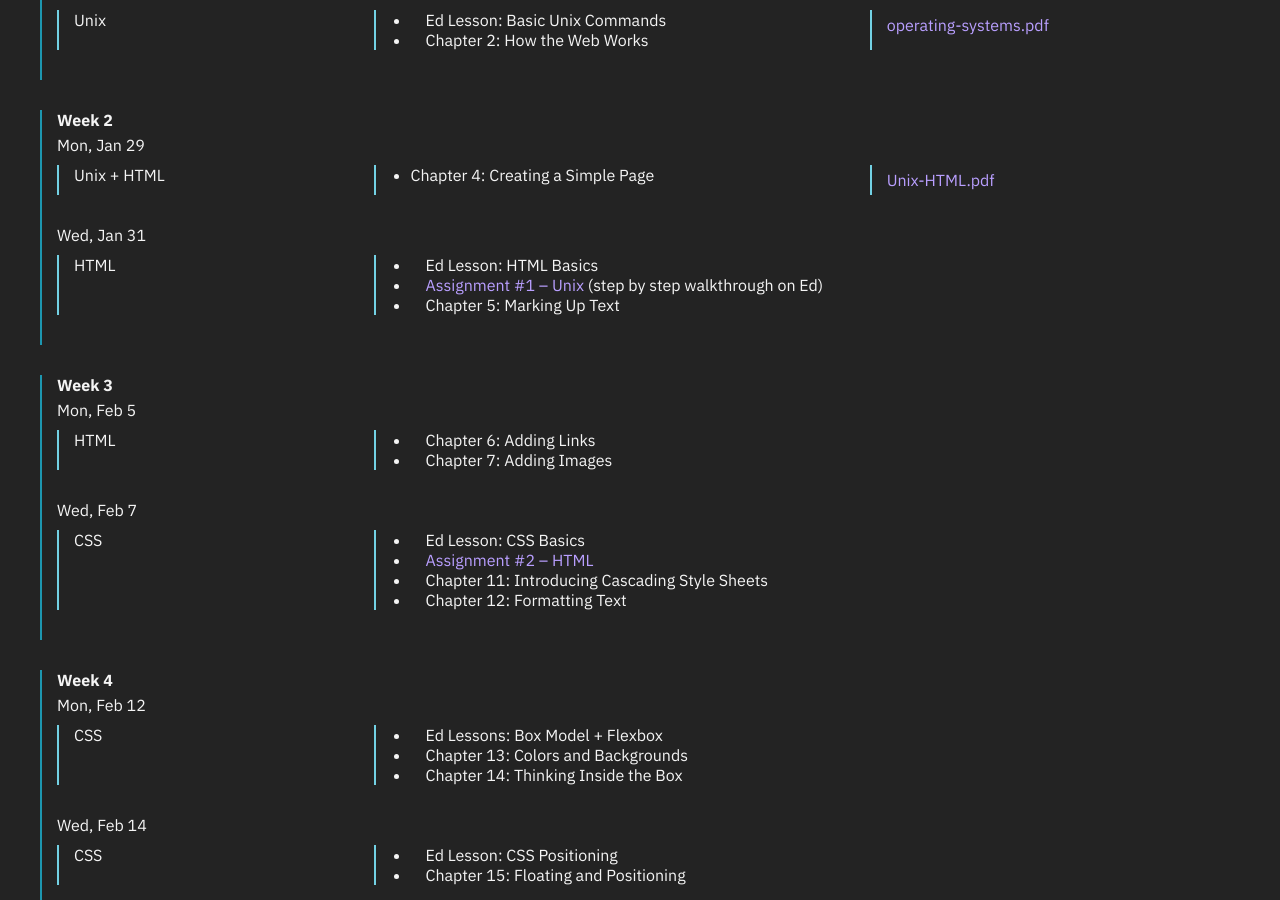
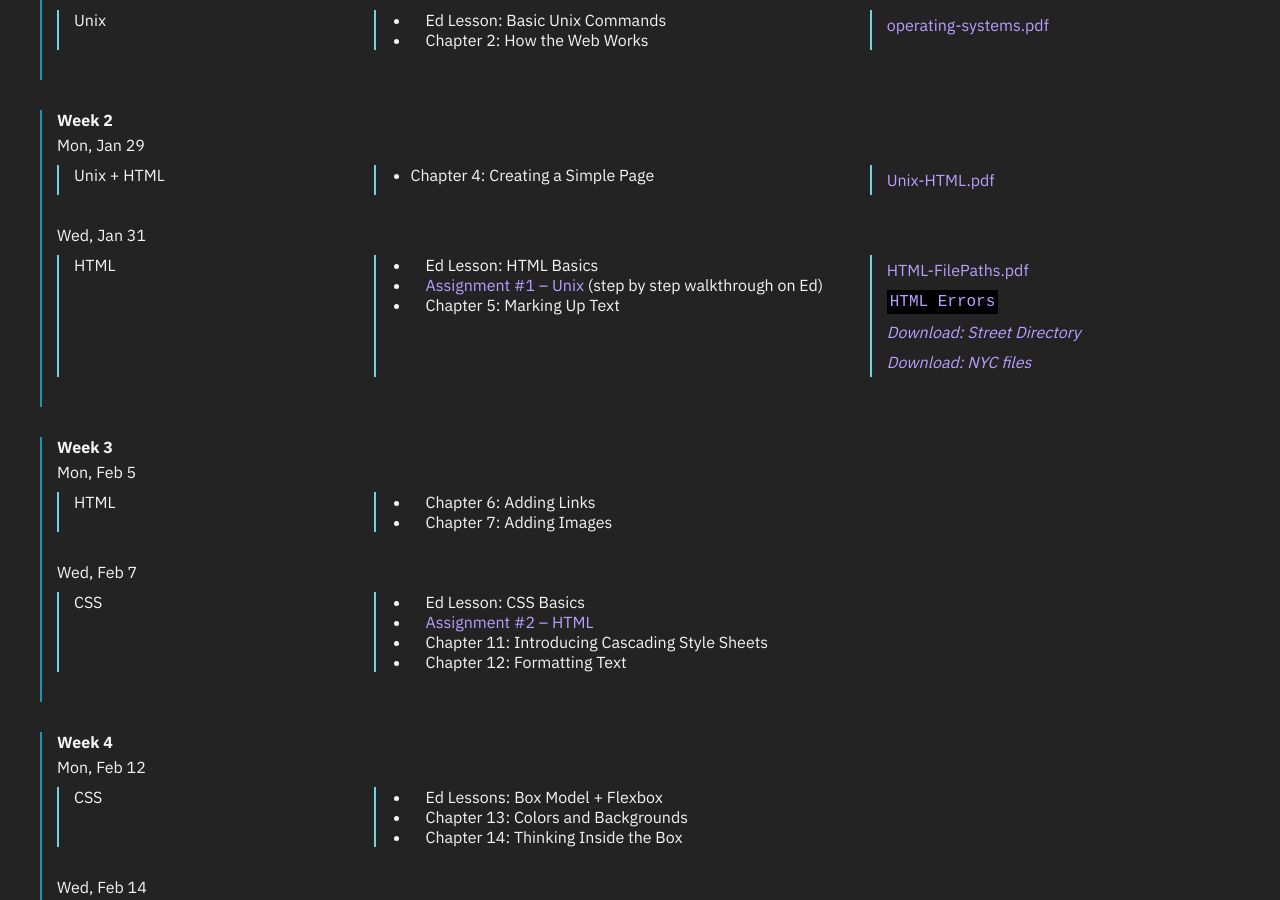
Before and after one commit to emilydidthis/CSCI-UA.0004-Spring24, a Jekyll site: the page built from schedule.markdown, in a window 1280 px wide and 900 px high, scrolled down 335 px. Built offline with Jekyll 4.4.1, drawn with Linux system fonts in a browser that asks for light colours.

Commit message:
day 4 assets

```diff
--- a/_data/schedule.yaml
+++ b/_data/schedule.yaml
@@ -36,9 +36,18 @@ schedule:
         - "[Assignment #1 – Unix](https://emilydidthis.github.io/CSCI-UA.0004-Spring24/assignments/01.html) (step by step walkthrough on Ed)"
         - "Chapter 5: Marking Up Text"
         files:
-        # - name: operating-systems.pdf
-        #   path: /assets/slides/02_Unix.pdf
-        #   type: slides
+        - name: HTML-FilePaths.pdf
+          path: /assets/slides/04_HTML-FilePaths.pdf
+          type: slides
+        - name: HTML Errors
+          path: /demos/html-errors.html
+          type: code
+        - name: "Download: Street Directory"
+          path: /assets/files/street.zip
+          type: download
+        - name: "Download: NYC files"
+          path: /assets/files/nyc-files.zip
+          type: download
   - week_number: 3
     classes:
       - topics: HTML
--- a/assignments/on-deck/02.markdown
+++ b/assignments/02.markdown
@@ -4,7 +4,7 @@ layout: assignments
 title: "Assignment #2"
 due-date: Feb 7
 topic: HTML
-live: false
+live: true
 
 ---
 
--- a/demos/html-errors.html
+++ b/demos/html-errors.html
@@ -9,7 +9,7 @@
 
     <p>This is a simple paragraph with a <a href=www.example.com>link</a></p>
 
-    <img source="tinyimg.com/pic123.jpg" alt="An image">
+    <img source="bit.ly/pic123.jpg" alt="An image">
 
     <ul>
         <li>Item 1</li>
```
Also changed, not shown: 2 other files.
